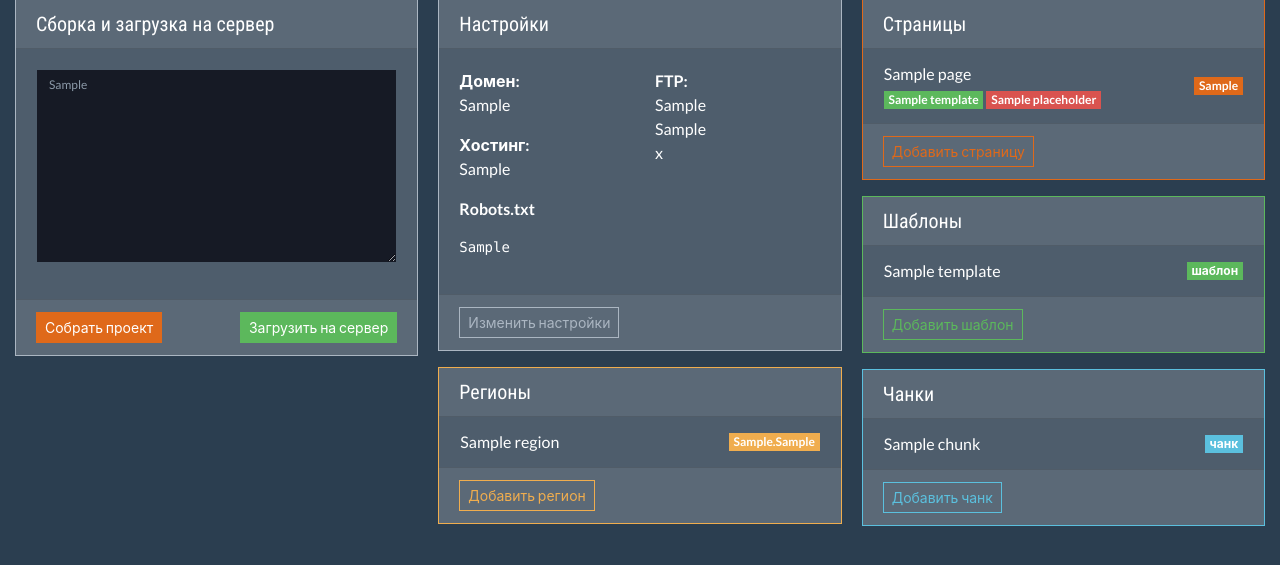
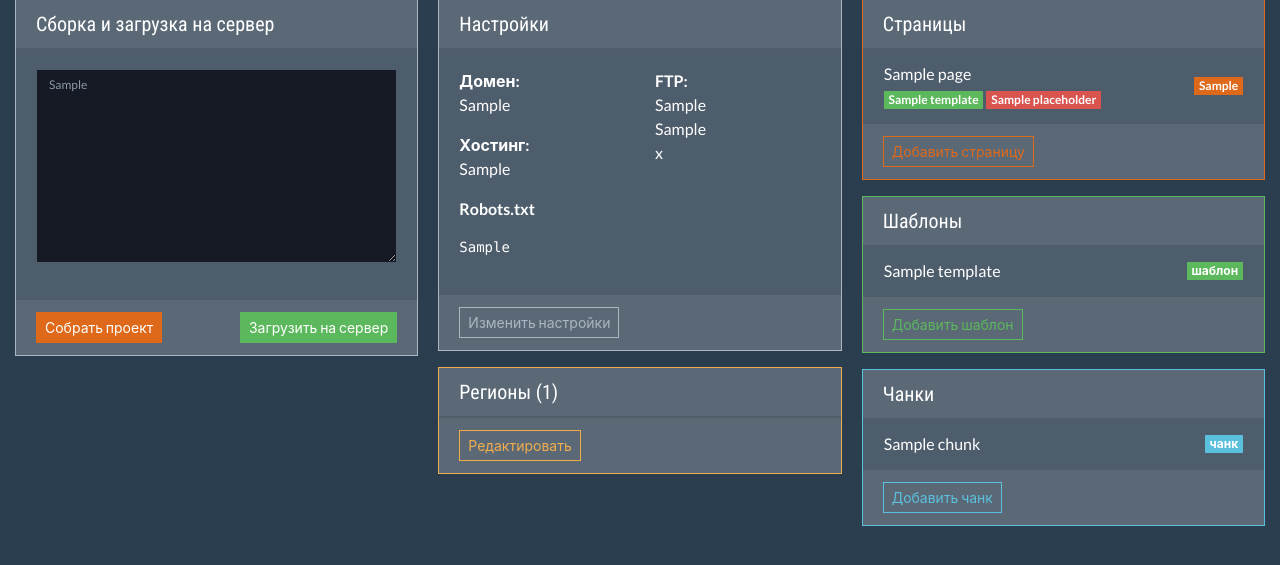
Before and after one commit to andviktor/RegionCMS, a Django app: page /cms/site/1 in a window 1280 px wide. Shown: the part 201-766 px from the top of the page. Run offline with Django 3.2, Linux system fonts and the light colour scheme; tables that the repository leaves empty hold one stand-in row (values such as "Sample post"); some libraries are stand-ins or nearby versions.

Commit message:
Регионы на отдельной странице

```diff
--- a/cms/templates/details/site_detail.html
+++ b/cms/templates/details/site_detail.html
@@ -51,19 +51,9 @@
             <!-- Конец блока Настройки -->
             <!-- Регионы -->
             <div class="card border-warning text-white bg-secondary mb-3">
-                <div class="card-header"><h5 class="mb-0">Регионы</h5></div>
-                <div class="card-body px-0 py-0">
-                    <div class="list-group">
-                        {% for region in site.region_set.all|dictsort:"title" %}
-                        <a href="{% url 'region-edit' region.pk %}" class="list-group-item list-group-item-action d-flex justify-content-between align-items-center">
-                            {{ region.title }}
-                            <span class="badge badge-warning">{{ region.alias }}.{{ site.domain }}</span>
-                        </a>
-                        {% endfor %}
-                    </div>
-                </div>
+                <div class="card-header"><h5 class="mb-0">Регионы ({{ site.region_set.all|length }})</h5></div>
                 <div class="card-footer text-muted">
-                    <a href="{% url 'region-create' site.pk %}" class="btn btn-outline-warning btn-sm">Добавить регион</a>
+                    <a href="{% url 'region-list' site.pk %}" class="btn btn-outline-warning btn-sm">Редактировать</a>
                 </div>
             </div>
             <!-- Конец блока Регионы -->
--- a/cms/urls.py
+++ b/cms/urls.py
@@ -26,6 +26,7 @@ urlpatterns += [
 
 # region
 urlpatterns += [
+    path('site/<int:site_id>/regions', views.RegionListView.as_view(), name='region-list'),
     path('region/<int:pk>/edit', views.RegionUpdate.as_view(), name='region-edit'),
     path('site/<int:site_id>/addregion', views.RegionCreate.as_view(), name='region-create'),
     path('region/<int:pk>/delete', views.RegionDelete.as_view(), name='region-delete'),
--- a/cms/views.py
+++ b/cms/views.py
@@ -53,20 +53,36 @@ class RegionCreate(generic.CreateView):
          form.instance.site = site
          return super(RegionCreate, self).form_valid(form)
     def get_success_url(self):
-        return reverse('site-detail', kwargs={'pk': self.object.site.pk})
+        return reverse('region-list', kwargs={'site_id': self.object.site.pk})
+
+class RegionListView(generic.ListView):
+    model = Region
+    context_object_name = 'region_list'
+
+    template_name = 'lists/region_list.html'
+
+    def get_queryset(self):
+        return Region.objects.filter(
+            site=self.kwargs['site_id']
+        ).order_by(
+            'title'
+        )
+
+    def get_site_id(self):
+        return self.kwargs['site_id']
 
 class RegionUpdate(generic.UpdateView):
     model = Region
     fields = ['title', 'main_region', 'padeji', 'alias', 'phone', 'email', 'address']
     template_name = 'forms/region_form.html'
     def get_success_url(self):
-        return reverse('site-detail', kwargs={'pk': self.object.site.pk})
+        return reverse('region-list', kwargs={'site_id': self.object.site.pk})
 
 class RegionDelete(generic.DeleteView):
     model = Region
     template_name = 'forms/region_confirm_delete.html'
     def get_success_url(self):
-        return reverse('site-detail', kwargs={'pk': self.object.site.pk})
+        return reverse('region-list', kwargs={'site_id': self.object.site.pk})
 
 # template
 class TemplateCreate(generic.CreateView):
```
Also changed, not shown: cms/templates/lists/region_list.html (added, +19 -0 lines).
